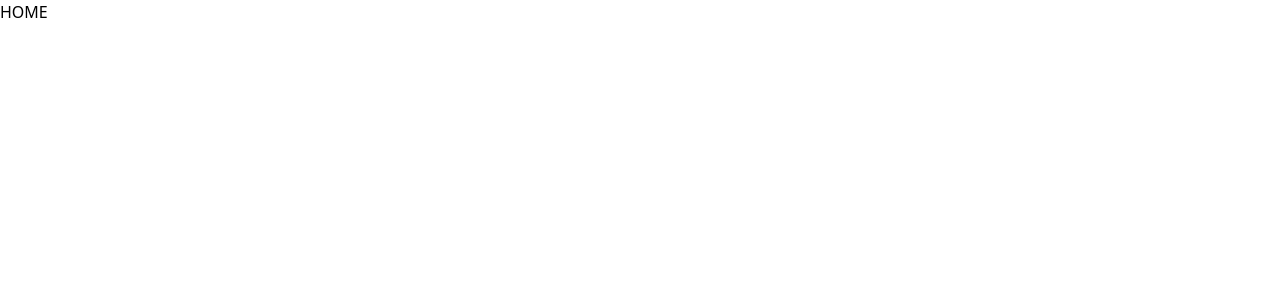
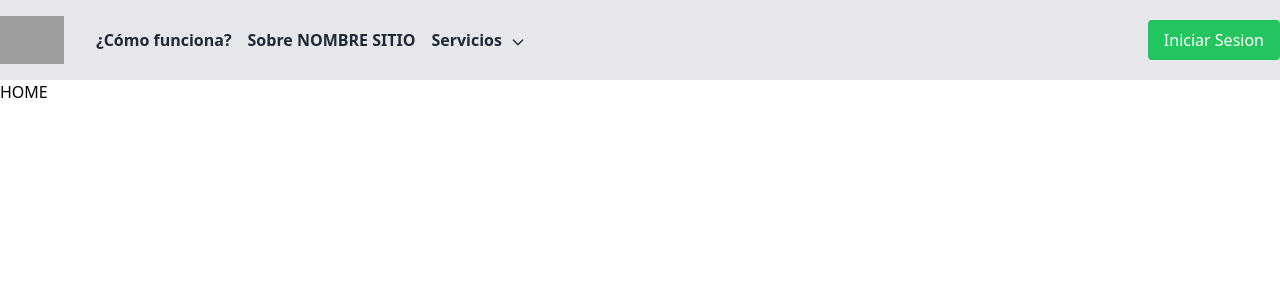
Before and after one commit to lucashmunoz/tpo-apis-g02-front, a React (Create React App) app: page / in a window 1280 px wide. Shown: the top 300 px of the page. Built offline with nearby package versions, Linux system fonts and the light colour scheme; grey boxes are pictures that could not be loaded.

Commit message:
se crea el template para el componente Header.jsx

```diff
--- a/package.json
+++ b/package.json
@@ -1,5 +1,5 @@
 {
-    "name": "TPO_APIS",
+    "name": "tpo_apis",
     "version": "0.1.0",
     "private": true,
     "dependencies": {
--- a/src/App.jsx
+++ b/src/App.jsx
@@ -1,7 +1,13 @@
+import Header from "./components/molecules/Header";
 import Home from "./pages/Home";
 
 function App() {
-  return <Home />;
+  return (
+    <>
+      <Header />
+      <Home />
+    </>
+  );
 }
 
 export default App;
--- a/src/components/atoms/Button/Button.jsx
+++ b/src/components/atoms/Button/Button.jsx
@@ -1,4 +1,4 @@
-const Button = ({ children, buttonType }) => {
+const Button = ({ children, buttonType, onClick }) => {
   const getButtonClassName = () => {
     const classNamePrimary =
       "bg-green-500 text-white hover:bg-green-600 py-2 px-4 rounded";
@@ -15,7 +15,11 @@ const Button = ({ children, buttonType }) => {
     }
   };
 
-  return <button className={getButtonClassName()}>{children}</button>;
+  return (
+    <button className={getButtonClassName()} onClick={onClick}>
+      {children}
+    </button>
+  );
 };
 
 export default Button;
--- /dev/null
+++ b/src/components/atoms/Input/Input.jsx
@@ -0,0 +1,5 @@
+const Input = () => {
+  return <input />;
+};
+
+export default Input;
--- /dev/null
+++ b/src/components/atoms/Input/index.js
@@ -0,0 +1,3 @@
+import Input from "./Input";
+
+export default Input;
--- /dev/null
+++ b/src/components/molecules/Footer/Footer.jsx
@@ -0,0 +1,5 @@
+const Footer = () => {
+  return <div>Footer</div>;
+};
+
+export default Footer;
--- /dev/null
+++ b/src/components/molecules/Footer/index.js
@@ -0,0 +1,3 @@
+import Footer from "./Footer";
+
+export default Footer;
--- /dev/null
+++ b/src/components/molecules/Header/Header.jsx
@@ -0,0 +1,55 @@
+import Button from "components/atoms/Button";
+
+const Header = () => {
+  return (
+    <header className="bg-gray-200 py-4">
+      <div className="container mx-auto flex justify-between items-center">
+        <div className="logo mr-8">
+          <img
+            src="https://ssl.gstatic.com/ui/v1/icons/mail/rfr/logo_gmail_lockup_default_1x_r5.png"
+            alt="Logo"
+            className="w-16"
+          />
+        </div>
+        <nav>
+          <ul className="flex space-x-4">
+            <li>
+              <a href="./" className="text-gray-800 font-semibold">
+                ¿Cómo funciona?
+              </a>
+            </li>
+            <li>
+              <a href="./" className="text-gray-800 font-semibold">
+                Sobre NOMBRE SITIO
+              </a>
+            </li>
+            <li className="text-gray-800 font-semibold">
+              Servicios
+              <span className="ml-2">
+                <svg
+                  xmlns="http://www.w3.org/2000/svg"
+                  fill="none"
+                  viewBox="0 0 24 24"
+                  stroke="currentColor"
+                  className="w-4 h-4 inline-block"
+                >
+                  <path
+                    strokeLinecap="round"
+                    strokeLinejoin="round"
+                    strokeWidth="2"
+                    d="M19 9l-7 7-7-7"
+                  />
+                </svg>
+              </span>
+            </li>
+          </ul>
+        </nav>
+        <div className="ml-auto">
+          <Button buttonType="primary">Iniciar Sesion</Button>
+        </div>
+      </div>
+    </header>
+  );
+};
+
+export default Header;
--- /dev/null
+++ b/src/components/molecules/Header/index.js
@@ -0,0 +1,3 @@
+import Header from "./Header";
+
+export default Header;
```
